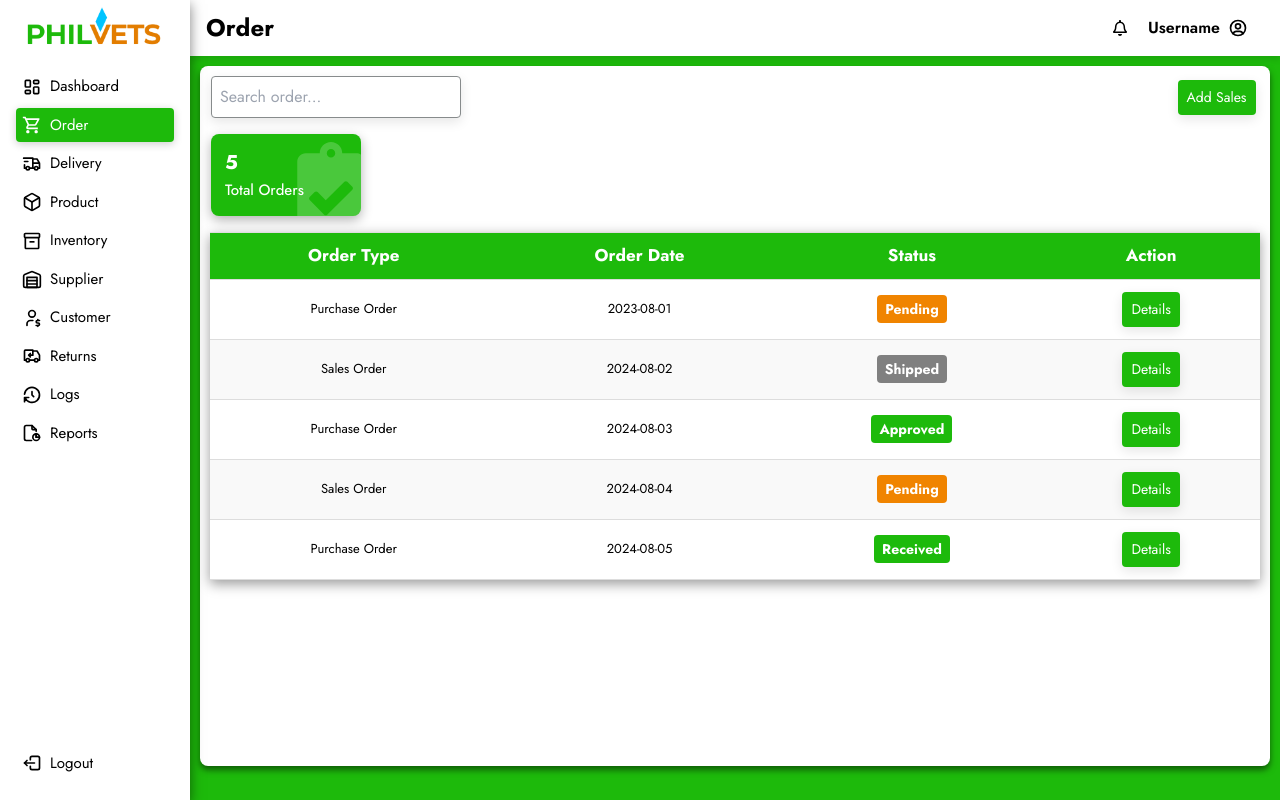
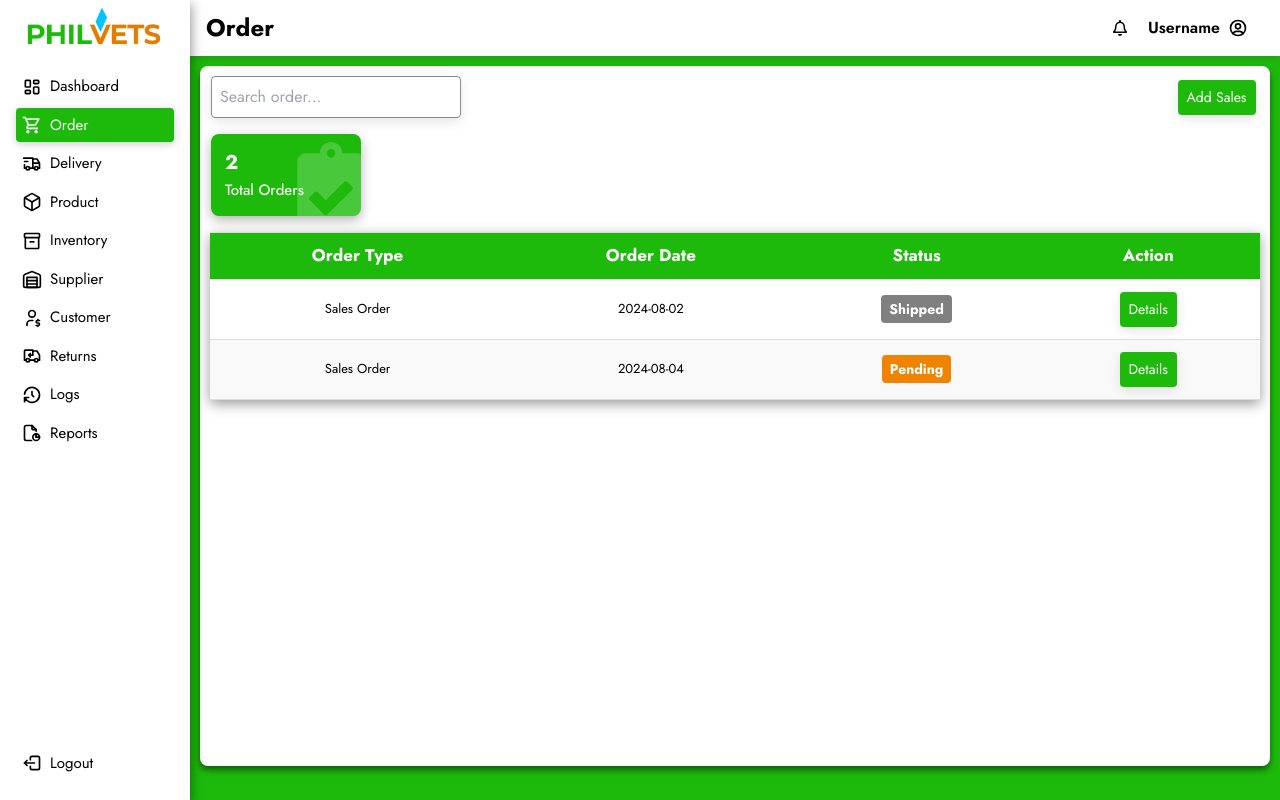
Before and after one commit to jamesrfael/philvets1, a React (Create React App) app: page /staff/orders in a window 1280 px wide. Built offline with nearby package versions, Linux system fonts and the light colour scheme.

Commit message:
CardTotalOrders, AdminOrders, and StaffOrders has been modified

```diff
--- a/src/components/CardsData/CardTotalOrders.js
+++ b/src/components/CardsData/CardTotalOrders.js
@@ -3,20 +3,19 @@
 import React from "react";
 import { useNavigate } from "react-router-dom";
 import Card from "../Layout/Card"; // Import the reusable Card component
-import { orders } from "../../pages/data/OrderData"; // Import the orders data
 import styled from "styled-components";
 import { FaClipboardCheck } from "react-icons/fa"; // Import an icon from react-icons
 
-const CardTotalOrders = () => {
+const CardTotalOrders = ({ totalOrders }) => {
   const navigate = useNavigate();
 
-  const totalOrders = orders.length; // Calculate total orders here
+const displayTotalOrders = totalOrders !== undefined ? totalOrders : 0;
 
   return (
     <CardContainer onClick={() => navigate('/admin/orders')}>
       <Card
         label="Total Orders"
-        value={totalOrders} // Display the total number of orders
+        value={displayTotalOrders} // Display the total number of orders
         icon={<FaClipboardCheck />} // Add the icon here
       />
     </CardContainer>
--- a/src/pages/admin/AdminOrders.js
+++ b/src/pages/admin/AdminOrders.js
@@ -69,7 +69,7 @@ const AdminOrders = () => {
         </ButtonGroup>
       </Controls>
       <AnalyticsContainer>
-        <CardTotalOrders />
+        <CardTotalOrders totalOrders={orders.length}/>
       </AnalyticsContainer>
       <Table headers={headers} rows={rows} />
       {selectedOrder && (
--- a/src/pages/staff/StaffOrders.js
+++ b/src/pages/staff/StaffOrders.js
@@ -10,7 +10,9 @@ import Button from "../../components/Layout/Button"; // Import the Button compon
 import { orders as initialOrders } from "../../pages/data/OrderData";
 
 const StaffOrders = () => {
-  const [orders, setOrders] = useState(initialOrders);
+  const [orders, setOrders] = useState(
+    initialOrders.filter(order => order.orderType === "Sales Order")
+  );
   const [searchTerm, setSearchTerm] = useState("");
   const [selectedOrder, setSelectedOrder] = useState(null);
   const [isAddingSales, setIsAddingSales] = useState(false);
@@ -18,11 +20,10 @@ const StaffOrders = () => {
   const filteredOrders = orders.filter((order) => {
       const lowerCaseSearchTerm = searchTerm.toLowerCase();
       return (
-      order.orderType.toLowerCase().includes(lowerCaseSearchTerm) ||
         order.orderDate.toLowerCase().includes(lowerCaseSearchTerm) ||
         order.salesOrderStatus?.toLowerCase().includes(lowerCaseSearchTerm) ||
         order.clientId?.toString().toLowerCase().includes(lowerCaseSearchTerm) ||
-      order.supplierId?.toString().toLowerCase().includes(lowerCaseSearchTerm)
+        order.salesOrderId?.toString().toLowerCase().includes(lowerCaseSearchTerm)
       );
     });
 
@@ -41,8 +42,8 @@ const StaffOrders = () => {
   const rows = filteredOrders.map((order, index) => [
     order.orderType,
     order.orderDate,
-    <Status status={order.purchaseOrderStatus || order.salesOrderStatus}>
-      {order.purchaseOrderStatus || order.salesOrderStatus}
+    <Status status={order.salesOrderStatus}>
+      {order.salesOrderStatus}
     </Status>,
     <Button onClick={() => openDetailsModal(order)} fontSize="14px">
       Details
@@ -62,7 +63,7 @@ const StaffOrders = () => {
         </ButtonGroup>
       </Controls>
       <AnalyticsContainer>
-        <CardTotalOrders />
+        <CardTotalOrders totalOrders={filteredOrders.length} />
       </AnalyticsContainer>
       <Table headers={headers} rows={rows} />
       {selectedOrder && (
```
Lines whose indentation alone changed are shown as unchanged.
